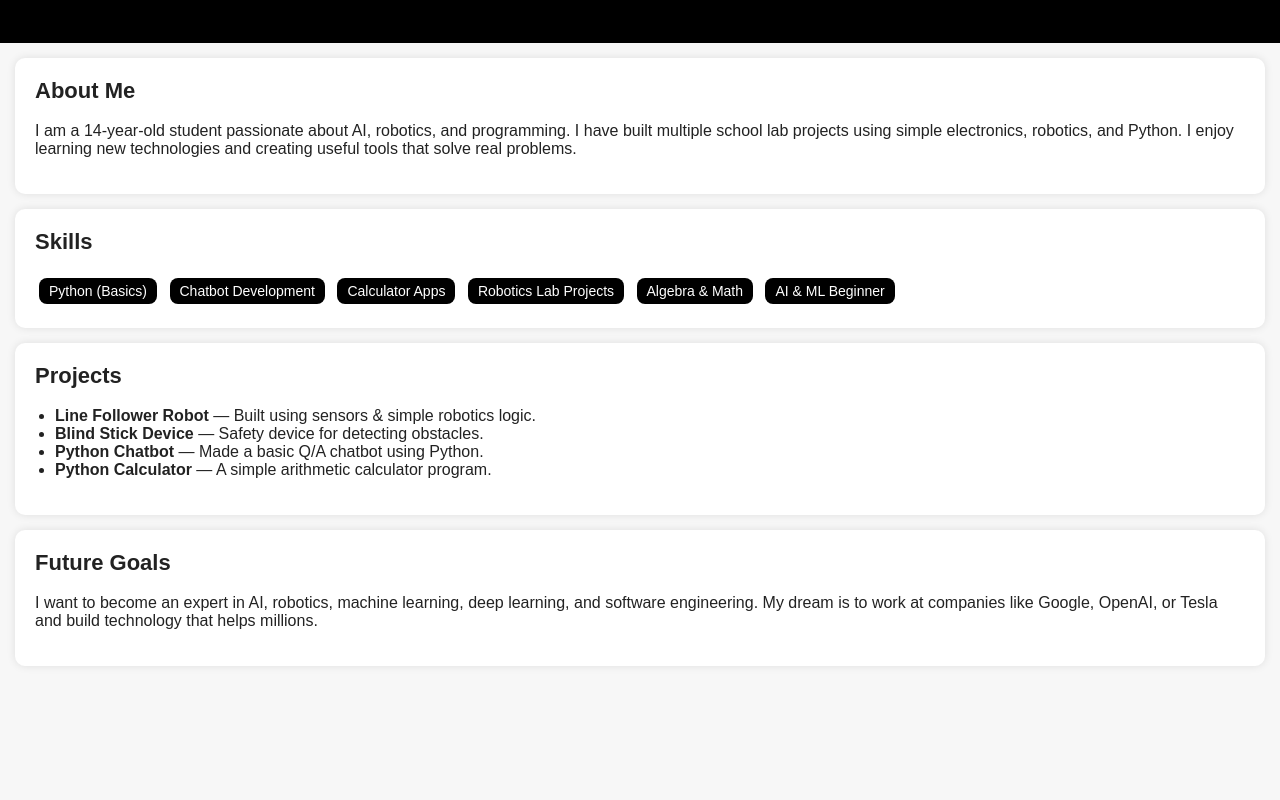
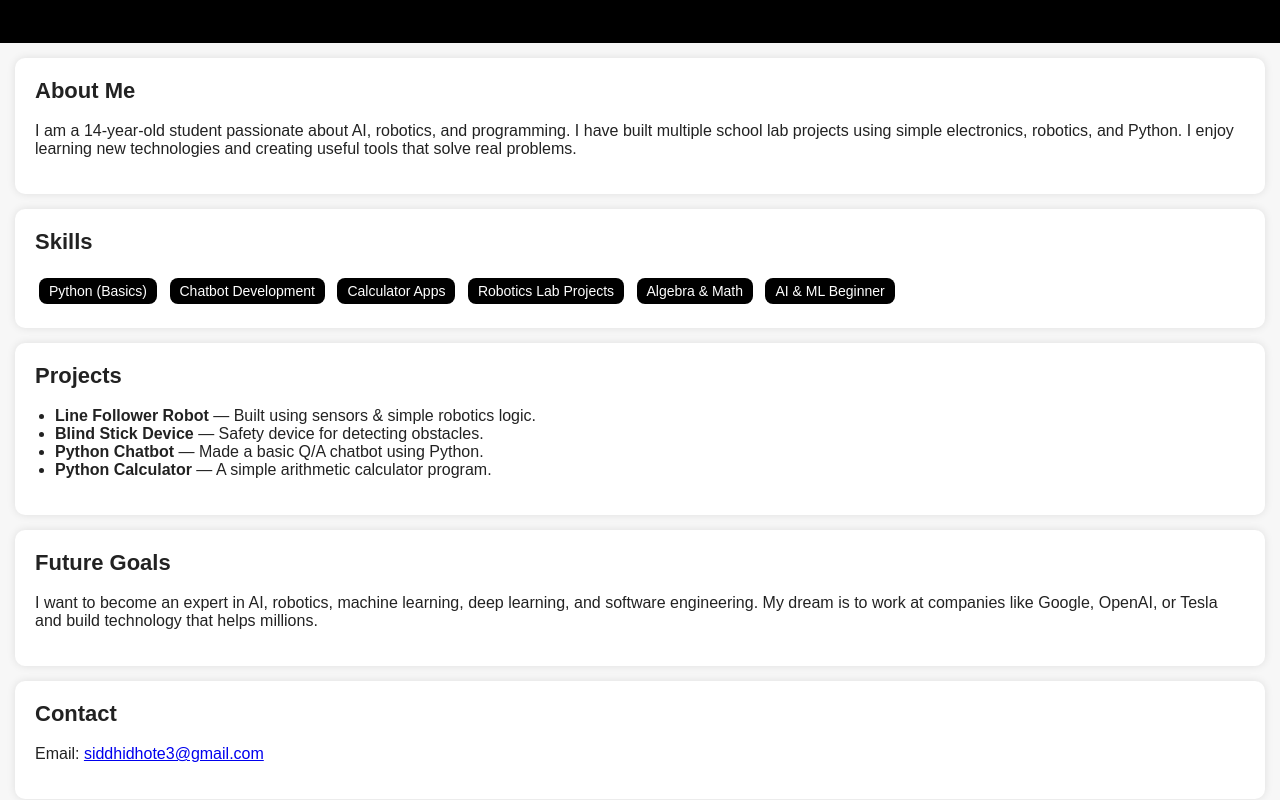
Before and after one commit to siddhidhote3-droid/siddhidhote3-github.io, a plain HTML site: page Index.html in a window 1280 px wide. Shown: the part 98-898 px from the top of the page. Before the commit the page ends 800 px from the top, so only its background shows below. Drawn offline with Linux system fonts and the light colour scheme.

Commit message:
Update Index.html

```diff
--- a/Index.html
+++ b/Index.html
@@ -91,5 +91,10 @@
     </p>
 </section>
 
+<section>
+    <h2>Contact</h2>
+    <p>Email: <a href="mailto:siddhidhote3@gmail.com">siddhidhote3@gmail.com</a></p>
+</section>
+
 </body>
         </html>
```
